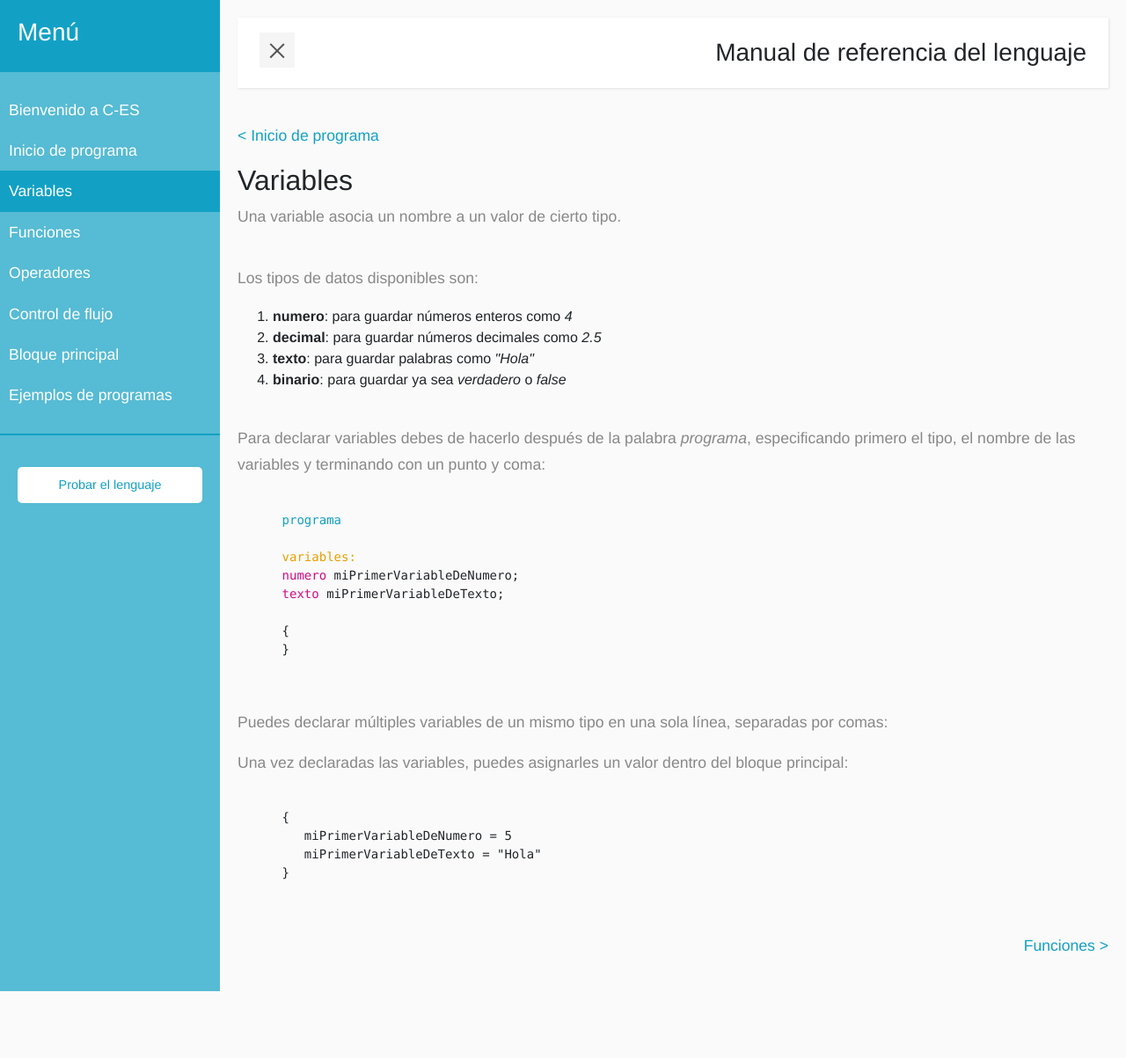
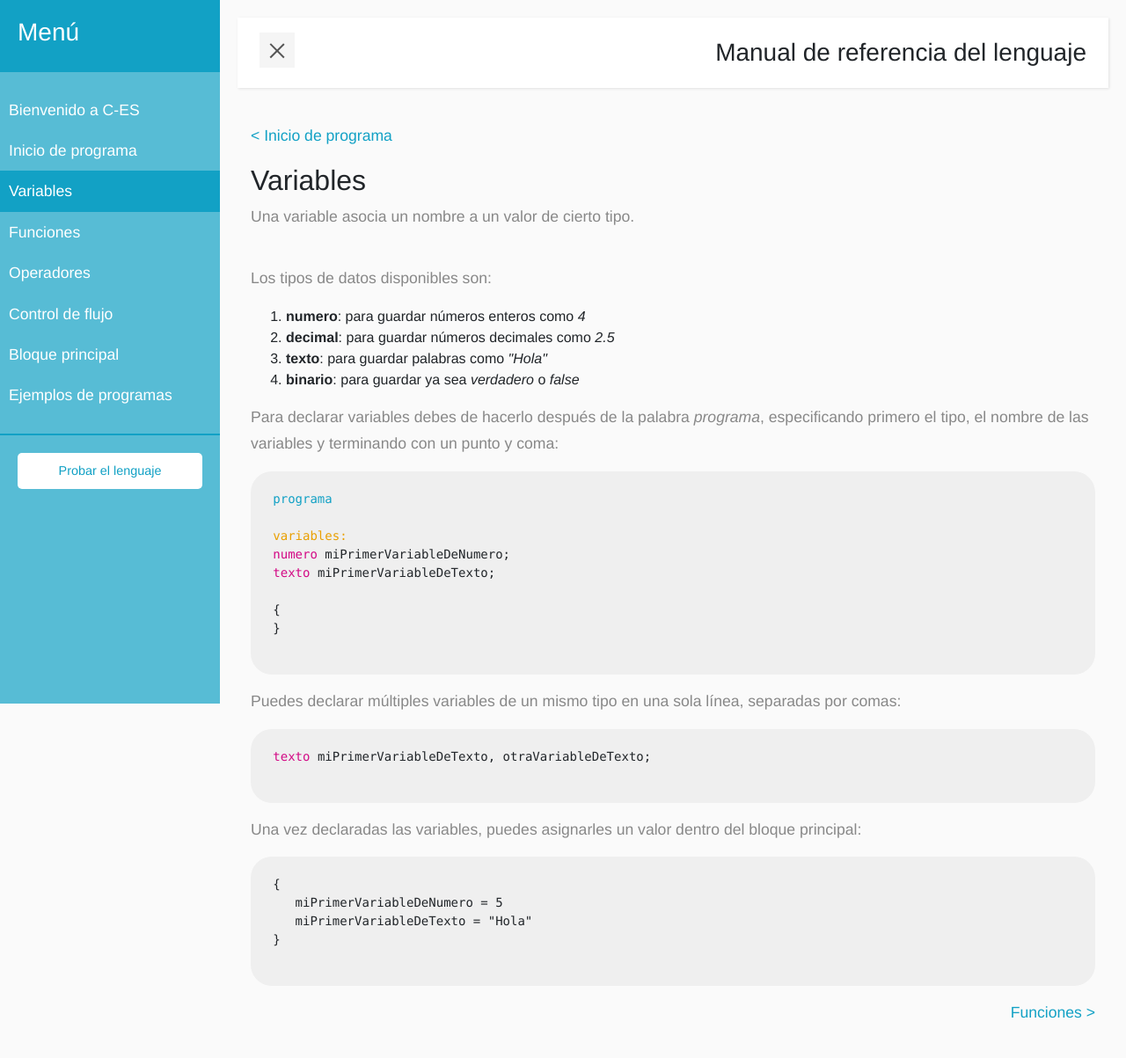
Before and after one commit to AlexHenkel/C-ES, a Flask app: page /variables in a window 1280 px wide. Shown: the whole page at 88% size. Before the commit the page ends 1127 px from the top, so only its background shows below. Run offline with Flask 2, Linux system fonts and the light colour scheme; some libraries are stand-ins or nearby versions.

Commit message:
Fix css styles for all of the files for the language reference

```diff
--- a/static/css/manual.css
+++ b/static/css/manual.css
@@ -14,6 +14,98 @@ a, a:hover, a:focus {
    color: inherit;
    text-decoration: none;
    transition: all 0.3s;
+}
+
+pre {
+   background-color: #efefef;
+   border-radius: 1.5rem;
+}
+
+/********** Wrapper **********/
+
+#wrapper {
+  padding-left: 0;
+  -webkit-transition: all 0.5s ease;
+  -moz-transition: all 0.5s ease;
+  -o-transition: all 0.5s ease;
+  transition: all 0.5s ease;
+}
+
+#wrapper.toggled {
+  padding-left: 250px;
+}
+
+#wrapper {
+  padding-left: 250px;
+}
+
+#sidebar-wrapper {
+  z-index: 1000;
+  position: fixed;
+  left: 250px;
+  width: 0;
+  height: 100%;
+  margin-left: -250px;
+  overflow-y: auto;
+  background: rgb(18, 161, 197);
+  -webkit-transition: all 0.5s ease;
+  -moz-transition: all 0.5s ease;
+  -o-transition: all 0.5s ease;
+  transition: all 0.5s ease;
+}
+
+#wrapper.toggled #sidebar-wrapper {
+   width: 0;
+}
+
+#wrapper #sidebar-wrapper {
+  width: 250px;
+}
+
+#page-content-wrapper {
+  width: 100%;
+  position: absolute;
+  padding: 15px;
+}
+
+#wrapper.toggled #page-content-wrapper {
+  position: absolute;
+  margin-right: -250px;
+}
+
+/********** Sidebar nav **********/
+
+.sidebar-nav {
+  top: 0;
+  width: 250px;
+  margin: 0;
+  padding: 0;
+  list-style: none;
+}
+
+.sidebar-nav li a:hover {
+  text-decoration: none;
+  color: #fff;
+  background: rgba(255, 255, 255, 0.2);
+}
+
+.sidebar-nav li a:active, .sidebar-nav li a:focus {
+  text-decoration: none;
+}
+
+.sidebar-nav>.sidebar-brand {
+  height: 65px;
+  font-size: 18px;
+  line-height: 60px;
+}
+
+.sidebar-nav>.sidebar-brand a {
+  color: #999999;
+}
+
+.sidebar-nav>.sidebar-brand a:hover {
+  color: #fff;
+  background: none;
 }
 
 .navbar {
@@ -60,9 +152,7 @@ a, a:hover, a:focus {
    align-items: stretch;
 }
 
-#sidebar {
-   min-width: 250px;
-   max-width: 250px;
+#sidebar-wrapper {
    background: rgba(18, 161, 197, 0.7);
    color: #fff;
    transition: all 0.3s;
@@ -72,7 +162,7 @@ a, a:hover, a:focus {
    margin-left: -250px;
 }
 
-#sidebar .sidebar-header {
+#sidebar-wrapper .sidebar-header {
    padding: 20px;
    background: rgb(18, 161, 197);
 }
@@ -81,31 +171,31 @@ a, a:hover, a:focus {
    margin-top: 0.5rem;
 }
 
-#sidebar ul.components {
+#sidebar-wrapper ul.components {
    padding: 20px 0;
    border-bottom: 2px solid rgb(18, 161, 197);
 }
 
-#sidebar ul p {
+#sidebar-wrapper ul p {
    color: #fff;
    padding: 10px;
 }
 
-#sidebar ul li a {
+#sidebar-wrapper ul li a {
    padding: 10px;
    font-size: 1.1em;
    display: block;
 }
-#sidebar ul li a:hover {
+
+#sidebar-wrapper ul li a:hover {
    color: rgb(18, 161, 197);
    background: #fff;
 }
 
-#sidebar ul li.active > a, a[aria-expanded="true"] {
+#sidebar-wrapper ul li.active > a, a[aria-expanded="true"] {
    color: #fff;
    background: rgb(18, 161, 197);
 }
-
 
 a[data-toggle="collapse"] {
    position: relative;
@@ -172,13 +262,14 @@ a.article, a.article:hover {
 #sidebarCollapse span:first-of-type {
    transform: rotate(45deg) translate(2px, 2px);
 }
+
 #sidebarCollapse span:nth-of-type(2) {
    opacity: 0;
 }
+
 #sidebarCollapse span:last-of-type {
    transform: rotate(-45deg) translate(1px, -1px);
 }
-
 
 #sidebarCollapse.active span {
    transform: none;
@@ -187,7 +278,34 @@ a.article, a.article:hover {
 }
 
 /********** Mediaqueries **********/
+
+@media(min-width:768px) {
+   #wrapper.toggled {
+    padding-left: 0px;
+  }
+
+  #page-content-wrapper {
+    padding: 20px;
+    position: relative;
+  }
+  #wrapper.toggled #page-content-wrapper {
+    position: relative;
+    margin-right: 0;
+  }
+}
+
 @media (max-width: 768px) {
+   #wrapper #sidebar-wrapper {
+      width: 0;
+   }
+
+   #wrapper.toggled #sidebar-wrapper {
+      width: 250px;
+   }
+
+   #wrapper {
+      padding-left: 0;
+   }
    #sidebar {
       margin-left: -250px;
       transform: rotateY(90deg);
@@ -196,6 +314,7 @@ a.article, a.article:hover {
       margin-left: 0;
       transform: none;
    }
+
    #sidebarCollapse span:first-of-type,
    #sidebarCollapse span:nth-of-type(2),
    #sidebarCollapse span:last-of-type {
@@ -203,15 +322,19 @@ a.article, a.article:hover {
       opacity: 1;
       margin: 5px auto;
    }
+
    #sidebarCollapse.active span {
       margin: 0 auto;
    }
+
    #sidebarCollapse.active span:first-of-type {
       transform: rotate(45deg) translate(2px, 2px);
    }
+
    #sidebarCollapse.active span:nth-of-type(2) {
       opacity: 0;
    }
+
    #sidebarCollapse.active span:last-of-type {
       transform: rotate(-45deg) translate(1px, -1px);
    }
--- a/templates/variables.html
+++ b/templates/variables.html
@@ -12,13 +12,13 @@
 </head>
 
 <body>
-   <div class="wrapper">
-      <nav id="sidebar">
+   <div id="wrapper">
+      <div id="sidebar-wrapper">
          <div class="sidebar-header">
             <h3>Menú</h3>
          </div>
 
-         <ul class="list-unstyled components">
+         <ul class="list-unstyled components sidebar-nav">
             <li><a href="/manual">Bienvenido a C-ES</a></li>
             <li><a href="/inicio">Inicio de programa</a></li>
             <li class="active"><a href="/variables">Variables</a></li>
@@ -32,9 +32,9 @@
          <ul class="list-unstyled CTAs">
             <li><a href="/" class="try" target="_blank">Probar el lenguaje</a></li>
          </ul>
-      </nav>
+      </div>
 
-      <div id="content">
+      <div id="page-content-wrapper">
          <nav class="navbar navbar-default">
             <div class="container-fluid">
                <div class="navbar-header">
@@ -49,12 +49,13 @@
                </div>
             </div>
          </nav>
-
+         <div class="container-fluid">
+            <div class="row">
+               <div class="col-12">
                   <p class="text-left"><a href="/inicio" class="resource">< Inicio de programa</a></p>
 
                   <h2>Variables</h2>
                   <p>Una variable asocia un nombre a un valor de cierto tipo.</p>
-
                   <br />
 
                   <p>Los tipos de datos disponibles son:
@@ -65,9 +66,11 @@
                         <li><strong>binario</strong>: para guardar ya sea <i>verdadero</i> o <i>false</i></li>
                      </ol>
                   </p>
+               </div>
+            </div>
 
-         <br />
-
+            <div class="row">
+               <div class="col-md-12">
                   <p>Para declarar variables debes de hacerlo después
                      de la palabra <i>programa</i>, especificando primero el tipo, el nombre de las variables y terminando con un punto y coma:
                   </p>
@@ -87,8 +90,16 @@
 
                   <p>Puedes declarar múltiples variables de un mismo tipo en una sola línea, separadas por comas:</p>
 
+      <pre>
+      <code>
+   <span class="reserved-word-3">texto</span> miPrimerVariableDeTexto, otraVariableDeTexto;
+      </code>
+      </pre>
+               </div>
+            </div>
 
-
+            <div class="row">
+               <div class="col-md-12">
                   <p>Una vez declaradas las variables, puedes asignarles un valor dentro del bloque principal:</p>
 
       <pre>
@@ -101,16 +112,20 @@
       </pre>
 
                   <p class="text-right"><a href="/funciones" class="resource">Funciones ></a></p>
-      <div>
+               </div>
+            </div>
+         </div>
+      </div>
     </div>
 
    <script src="https://code.jquery.com/jquery-3.2.1.min.js"></script>
    <script src="https://maxcdn.bootstrapcdn.com/bootstrap/3.3.7/js/bootstrap.min.js"></script>
+
    <script>
       $(document).ready(function () {
          $('#sidebarCollapse').on('click', function () {
-            $('#sidebar').toggleClass('active');
             $(this).toggleClass('active');
+            $("#wrapper").toggleClass("toggled");
          });
       });
    </script>
```
Also changed, not shown: templates/funciones.html (+22 -25 lines), templates/inicio.html (+16 -11 lines), templates/manual.html (+19 -8 lines). Lines whose indentation alone changed are shown as unchanged.
